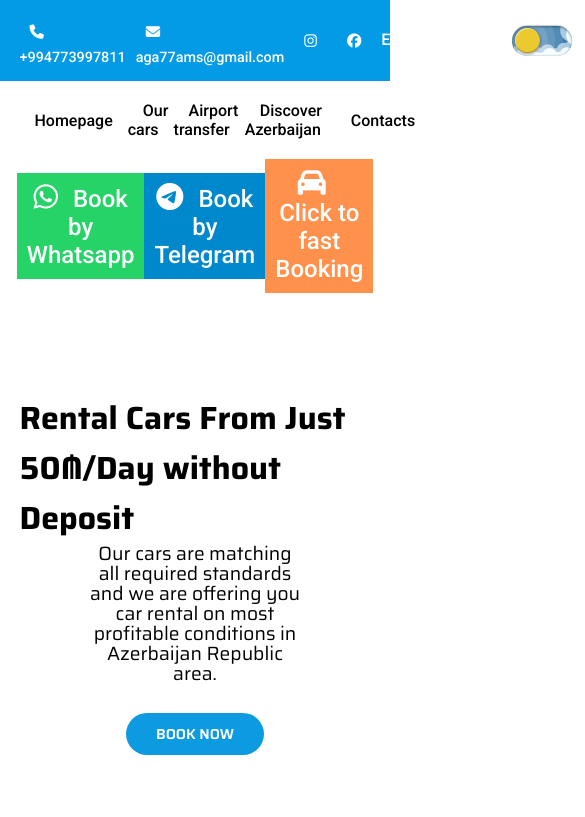
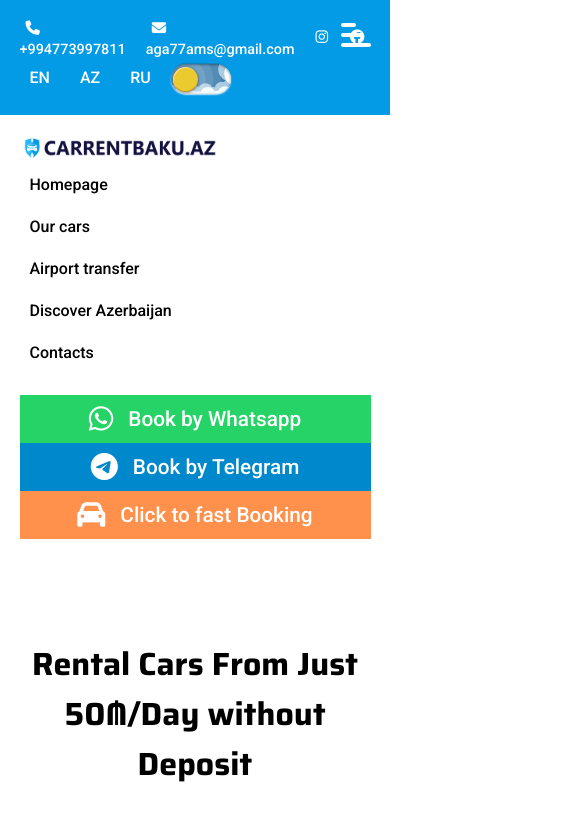
Before and after one commit to aghasalimmusayev/rentCar, a React (Vite) app: page / in a window 390 px wide. Shown: the top 817 px of the page, 585 px wide, since content can reach past the window. Built offline with nearby package versions, Linux system fonts and the light colour scheme.

Commit message:
4-th commit Responsive design elave olundu

```diff
--- a/src/App.css
+++ b/src/App.css
@@ -4,5 +4,5 @@
 }
 
 @media (min-width: 768px){
-    .container{width: 1150px;}
+    .container{max-width: 1150px;}
 }
--- a/src/Header/Header.jsx
+++ b/src/Header/Header.jsx
@@ -11,7 +11,7 @@
             <div className="container">
                 <div className="header_content">
                     <div className='booking'>
-                        <a href="" className='whatsapp'>
+                        <a href="tel:+994773997811" className='whatsapp'>
                             <i className="fa-brands fa-whatsapp"></i>
                             <span>Book by Whatsapp</span>
                         </a>
--- a/src/Header/Nav.jsx
+++ b/src/Header/Nav.jsx
@@ -6,7 +6,7 @@
 
 function Nav() {
     return (
-        <>
+        <nav>
             <div className="top_panel">
                 <div className="container">
                     <div className="top_content">
@@ -20,9 +20,11 @@
                             <a href="">EN</a>
                             <a href="">AZ</a>
                             <a href="">RU</a>
+                            <DarkMode />
                         </div>
-                        <DarkMode />
-                        <MenuToggle />
+                        <div className='menu_toggle'>
+                            <MenuToggle />
+                        </div>
                     </div>
                 </div>
             </div>
@@ -38,7 +40,7 @@
                     </ul>
                 </div>
             </div>
-        </>
+        </nav>
     )
 }
 
--- a/src/Header/header.css
+++ b/src/Header/header.css
@@ -1,19 +1,16 @@
 .booking{
     padding: 0;
-    list-style: none;
     width: 100%;
+    box-sizing: border-box;
+}
+.booking a{
+    width: 100%;
+    padding: 10px 0;
+    font: 500 1.3rem "Roboto", sans-serif;
+    text-decoration: none;
     display: flex;
     justify-content: center;
     align-items: center;
-    box-sizing: border-box;
-}
-.booking a{
-    text-align: center;
-    width: 100%;
-    padding: 10px;
-    font: 500 1.5rem "Roboto", sans-serif;
-    text-decoration: none;
-    display: inline-block;
     color: #fff;
 }
 .booking i{
@@ -25,7 +22,7 @@
 .fast_booking{background-color: #FF914D;}
 .heading{
     margin-top: 100px;
-    height: 100vh;
+    height: fit-content;
     width: 100%;
 }
 .heading_content{
@@ -34,14 +31,15 @@
     align-items: center;
 }
 .heading_content h1{
+    text-align: center;
     font: 700 2rem "Saira", sans-serif;
     color: black;
 }
 .heading_content p{
     font: 400 1.2rem "Saira", sans-serif;
     text-align: center;
-    width: 60%;
-    margin-bottom: 30px;
+    width: 100%;
+    margin: 30px;
     line-height: 20px;
 }
 .book_btn{
@@ -56,16 +54,26 @@
 }
 .book_btn:hover{color: black;}
 .heading_img{
+    width: 100%;
     margin: 50px 0;
     display: flex;
     justify-content: center;
 }
+.heading_img img{width: 100%;}
 .car_logos{
     width: 100%;
     display: flex;
-    justify-content: space-between;
+    flex-wrap: wrap;
+    justify-content: center;
     align-items: center;
+    row-gap: 20px;
     margin: 50px 0;
 }
 .car_logos img{width: 100px;transition: .3s;}
 .car_logos img:hover{transform: translateY(-7px);opacity: 0.8;}
+
+@media (min-width:840px) {
+    .booking{
+        display: flex;
+    }
+}
--- a/src/Header/nav.css
+++ b/src/Header/nav.css
@@ -1,11 +1,13 @@
+.top_panel{position: relative;}
+.menu_toggle{
+    display: initial;
+    position: absolute;
+    top: 15px;
+    right: 5%;
+}
 .top_panel{
     background-color: #039BE5;
     padding: 15px 0;
-}
-.top_content{
-    display: flex;
-    justify-content: space-between;
-    align-items: center;
 }
 .left_site{
     display: flex;
@@ -17,7 +19,7 @@
     color: #fff;
     text-decoration: none;
 }
-.left_site i{padding: 10px;}
+.left_site i{padding: 6px;}
 .right_site{
     display: flex;
     align-items: center;
@@ -33,26 +35,37 @@
 }
 .right_site a:hover{border-color: #333;}
 
-.navlinks{
-    padding: 20px 0;
-    display: flex;
-    justify-content: space-between;
-    align-items: center;
-}
+.navlinks{padding: 20px 0;}
 .logo_img{width: 200px;}
 .logo_img img{width: 100%;}
-.links{
-    display: flex;
-    align-items: center;
-    list-style: none;
-}
+.links{list-style: none;}
 .links a{
+    display: inline-block;
+    width: fit-content;
+    text-align: center;
     font: 500 1rem "Roboto", sans-serif;
-    padding: 15px;
+    padding: 10px;
     text-decoration: none;
     color: black;
     border-bottom: 3px solid transparent;
     transition: .3s;
-
 }
 .links a:hover{border-color: #333;}
+
+@media(min-width:840px){
+    .menu_toggle{display: none;}
+    .top_content{
+        display: flex;
+        justify-content: space-between;
+        align-items: center;
+    }
+    .navlinks{
+        display: flex;
+        justify-content: space-between;
+        align-items: center;
+    }
+    .links{
+        display: flex;
+        align-items: center;
+    }
+}
```
